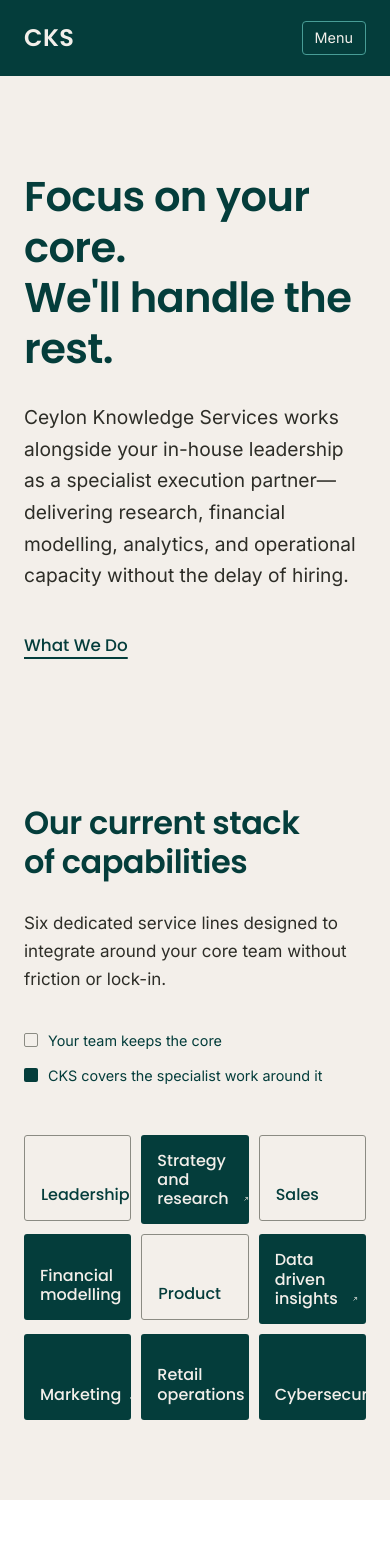
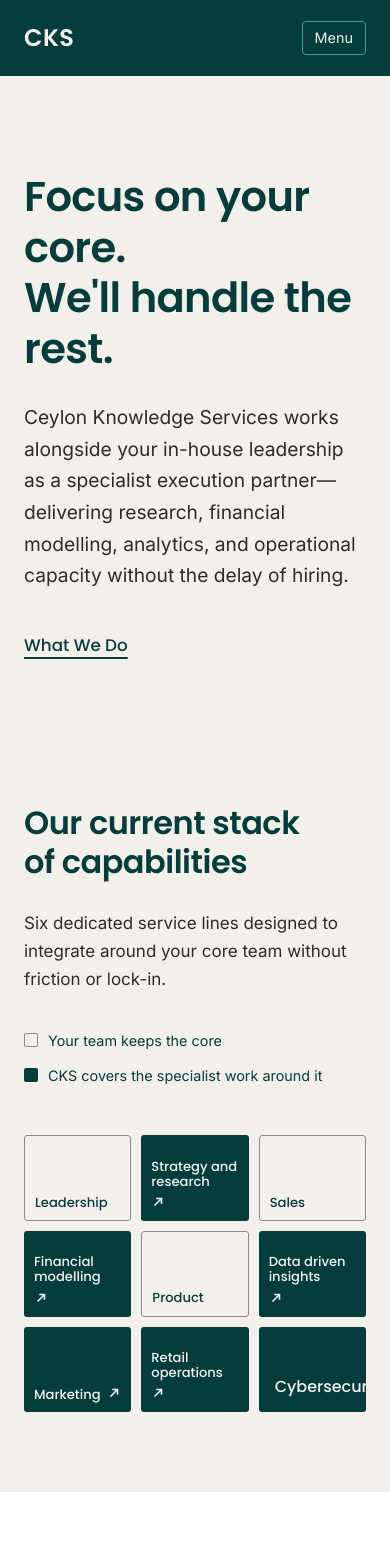
Before and after one commit to poornabhagya/cloud-knowledge, a Next.js app: page / in a window 390 px wide. Shown: the top 1568 px of the page. Built offline with nearby package versions, Linux system fonts and the light colour scheme.

Commit message:
fix mobile repo

```diff
--- a/app/globals.css
+++ b/app/globals.css
@@ -21,12 +21,21 @@
 
 body {
   margin: 0;
+  width: 100%;
+  max-width: 100vw;
+  overflow-x: hidden;
   background: var(--cream);
   color: var(--ink);
   font-family: var(--body);
   font-size: 1.0625rem;
   line-height: 1.6;
   -webkit-font-smoothing: antialiased;
+}
+
+html {
+  width: 100%;
+  max-width: 100vw;
+  overflow-x: hidden;
 }
 
 h1, h2, h3, h4, h5, h6 {
@@ -43,6 +52,7 @@ p {
 }
 
 .wrap {
+  width: 100%;
   max-width: var(--max);
   margin: 0 auto;
   padding: 0 var(--gutter);
--- a/app/page.tsx
+++ b/app/page.tsx
@@ -33,8 +33,8 @@ export default function Home() {
   return (
     <main>
       {/* ===== Hero Section ===== */}
-      <section className="pt-24 pb-16 md:pt-28 md:pb-20">
-        <div className="wrap">
+      <section className="pt-24 pb-16 md:pt-28 md:pb-20 overflow-hidden">
+        <div className="wrap w-full max-w-full">
           <h1 className="text-[clamp(2.6rem,6vw,4.6rem)] text-[var(--teal)] max-w-[16ch] leading-[1.28] tracking-[-0.015em] font-semibold">
             Focus on your core.
             <br />
@@ -79,67 +79,67 @@ export default function Home() {
           </div>
 
           {/* 3x3 Grid of Tiles */}
-          <div className="grid grid-cols-3 gap-[10px]">
-            <div className="aspect-[1.25/1] rounded-[3px] border-[1.5px] border-[#8B8B83] p-4 flex items-end font-[family-name:var(--head)] font-medium text-[1rem] leading-[1.2] text-[var(--grey-text)]">
+          <div className="grid w-full max-w-full grid-cols-3 gap-[10px] overflow-hidden">
+            <div className="aspect-[1.25/1] rounded-[3px] border-[1.5px] border-[#8B8B83] p-2.5 sm:p-4 flex items-end font-[family-name:var(--head)] font-medium text-[0.82rem] sm:text-[1rem] leading-[1.15] break-words hyphens-auto min-w-0 text-[var(--grey-text)]">
               Leadership
             </div>
             <Link
               href="/solutions/strategy-research"
-              className="aspect-[1.25/1] rounded-[3px] bg-[var(--teal)] text-[var(--cream)] p-4 flex items-end font-[family-name:var(--head)] font-medium text-[1rem] leading-[1.2] hover:bg-[#022B2A] transition-colors no-underline group"
+              className="aspect-[1.25/1] rounded-[3px] bg-[var(--teal)] text-[var(--cream)] p-2.5 sm:p-4 flex items-end font-[family-name:var(--head)] font-medium text-[0.82rem] sm:text-[1rem] leading-[1.15] break-words hyphens-auto min-w-0 hover:bg-[#022B2A] transition-colors no-underline group"
             >
-              <span className="flex items-end gap-1.5">
+              <span className="flex min-w-0 flex-wrap items-end gap-1.5 break-words">
                 Strategy and research
-                <svg className="w-3.5 h-3.5 mb-0.5 transition-transform group-hover:translate-x-0.5 group-hover:-translate-y-0.5" viewBox="0 0 16 16" fill="none" stroke="currentColor" strokeWidth="1.8">
+                <svg className="w-3.5 h-3.5 mb-0.5 shrink-0 transition-transform group-hover:translate-x-0.5 group-hover:-translate-y-0.5" viewBox="0 0 16 16" fill="none" stroke="currentColor" strokeWidth="1.8">
                   <path d="M4 12 12 4M6 4h6v6" />
                 </svg>
               </span>
             </Link>
-            <div className="aspect-[1.25/1] rounded-[3px] border-[1.5px] border-[#8B8B83] p-4 flex items-end font-[family-name:var(--head)] font-medium text-[1rem] leading-[1.2] text-[var(--grey-text)]">
+            <div className="aspect-[1.25/1] rounded-[3px] border-[1.5px] border-[#8B8B83] p-2.5 sm:p-4 flex items-end font-[family-name:var(--head)] font-medium text-[0.82rem] sm:text-[1rem] leading-[1.15] break-words hyphens-auto min-w-0 text-[var(--grey-text)]">
               Sales
             </div>
             <Link
               href="/solutions/financial-modelling-planning"
-              className="aspect-[1.25/1] rounded-[3px] bg-[var(--teal)] text-[var(--cream)] p-4 flex items-end font-[family-name:var(--head)] font-medium text-[1rem] leading-[1.2] hover:bg-[#022B2A] transition-colors no-underline group"
+              className="aspect-[1.25/1] rounded-[3px] bg-[var(--teal)] text-[var(--cream)] p-2.5 sm:p-4 flex items-end font-[family-name:var(--head)] font-medium text-[0.82rem] sm:text-[1rem] leading-[1.15] break-words hyphens-auto min-w-0 hover:bg-[#022B2A] transition-colors no-underline group"
             >
-              <span className="flex items-end gap-1.5">
+              <span className="flex min-w-0 flex-wrap items-end gap-1.5 break-words">
                 Financial modelling
-                <svg className="w-3.5 h-3.5 mb-0.5 transition-transform group-hover:translate-x-0.5 group-hover:-translate-y-0.5" viewBox="0 0 16 16" fill="none" stroke="currentColor" strokeWidth="1.8">
+                <svg className="w-3.5 h-3.5 mb-0.5 shrink-0 transition-transform group-hover:translate-x-0.5 group-hover:-translate-y-0.5" viewBox="0 0 16 16" fill="none" stroke="currentColor" strokeWidth="1.8">
                   <path d="M4 12 12 4M6 4h6v6" />
                 </svg>
               </span>
             </Link>
-            <div className="aspect-[1.25/1] rounded-[3px] border-[1.5px] border-[#8B8B83] p-4 flex items-end font-[family-name:var(--head)] font-medium text-[1rem] leading-[1.2] text-[var(--grey-text)]">
+            <div className="aspect-[1.25/1] rounded-[3px] border-[1.5px] border-[#8B8B83] p-2.5 sm:p-4 flex items-end font-[family-name:var(--head)] font-medium text-[0.82rem] sm:text-[1rem] leading-[1.15] break-words hyphens-auto min-w-0 text-[var(--grey-text)]">
               Product
             </div>
             <Link
               href="/solutions/data-driven-insights"
-              className="aspect-[1.25/1] rounded-[3px] bg-[var(--teal)] text-[var(--cream)] p-4 flex items-end font-[family-name:var(--head)] font-medium text-[1rem] leading-[1.2] hover:bg-[#022B2A] transition-colors no-underline group"
+              className="aspect-[1.25/1] rounded-[3px] bg-[var(--teal)] text-[var(--cream)] p-2.5 sm:p-4 flex items-end font-[family-name:var(--head)] font-medium text-[0.82rem] sm:text-[1rem] leading-[1.15] break-words hyphens-auto min-w-0 hover:bg-[#022B2A] transition-colors no-underline group"
             >
-              <span className="flex items-end gap-1.5">
+              <span className="flex min-w-0 flex-wrap items-end gap-1.5 break-words">
                 Data driven insights
-                <svg className="w-3.5 h-3.5 mb-0.5 transition-transform group-hover:translate-x-0.5 group-hover:-translate-y-0.5" viewBox="0 0 16 16" fill="none" stroke="currentColor" strokeWidth="1.8">
+                <svg className="w-3.5 h-3.5 mb-0.5 shrink-0 transition-transform group-hover:translate-x-0.5 group-hover:-translate-y-0.5" viewBox="0 0 16 16" fill="none" stroke="currentColor" strokeWidth="1.8">
                   <path d="M4 12 12 4M6 4h6v6" />
                 </svg>
               </span>
             </Link>
             <Link
               href="/solutions/marketing"
-              className="aspect-[1.25/1] rounded-[3px] bg-[var(--teal)] text-[var(--cream)] p-4 flex items-end font-[family-name:var(--head)] font-medium text-[1rem] leading-[1.2] hover:bg-[#022B2A] transition-colors no-underline group"
+              className="aspect-[1.25/1] rounded-[3px] bg-[var(--teal)] text-[var(--cream)] p-2.5 sm:p-4 flex items-end font-[family-name:var(--head)] font-medium text-[0.82rem] sm:text-[1rem] leading-[1.15] break-words hyphens-auto min-w-0 hover:bg-[#022B2A] transition-colors no-underline group"
             >
-              <span className="flex items-end gap-1.5">
+              <span className="flex min-w-0 flex-wrap items-end gap-1.5 break-words">
                 Marketing
-                <svg className="w-3.5 h-3.5 mb-0.5 transition-transform group-hover:translate-x-0.5 group-hover:-translate-y-0.5" viewBox="0 0 16 16" fill="none" stroke="currentColor" strokeWidth="1.8">
+                <svg className="w-3.5 h-3.5 mb-0.5 shrink-0 transition-transform group-hover:translate-x-0.5 group-hover:-translate-y-0.5" viewBox="0 0 16 16" fill="none" stroke="currentColor" strokeWidth="1.8">
                   <path d="M4 12 12 4M6 4h6v6" />
                 </svg>
               </span>
             </Link>
             <Link
               href="/solutions/retail-operations"
-              className="aspect-[1.25/1] rounded-[3px] bg-[var(--teal)] text-[var(--cream)] p-4 flex items-end font-[family-name:var(--head)] font-medium text-[1rem] leading-[1.2] hover:bg-[#022B2A] transition-colors no-underline group"
+              className="aspect-[1.25/1] rounded-[3px] bg-[var(--teal)] text-[var(--cream)] p-2.5 sm:p-4 flex items-end font-[family-name:var(--head)] font-medium text-[0.82rem] sm:text-[1rem] leading-[1.15] break-words hyphens-auto min-w-0 hover:bg-[#022B2A] transition-colors no-underline group"
             >
-              <span className="flex items-end gap-1.5">
+              <span className="flex min-w-0 flex-wrap items-end gap-1.5 break-words">
                 Retail operations
-                <svg className="w-3.5 h-3.5 mb-0.5 transition-transform group-hover:translate-x-0.5 group-hover:-translate-y-0.5" viewBox="0 0 16 16" fill="none" stroke="currentColor" strokeWidth="1.8">
+                <svg className="w-3.5 h-3.5 mb-0.5 shrink-0 transition-transform group-hover:translate-x-0.5 group-hover:-translate-y-0.5" viewBox="0 0 16 16" fill="none" stroke="currentColor" strokeWidth="1.8">
                   <path d="M4 12 12 4M6 4h6v6" />
                 </svg>
               </span>
@@ -161,7 +161,7 @@ export default function Home() {
 
       {/* ===== Testimonials (Native Scroll-Snap) ===== */}
       <section className="py-24 bg-white overflow-hidden">
-        <div className="wrap">
+        <div className="wrap w-full max-w-full overflow-hidden">
           <div className="grid grid-cols-1 md:grid-cols-[1fr_auto] gap-8 items-end mb-14">
             <div>
               <h2 className="text-[clamp(2rem,3.6vw,2.9rem)] text-[var(--teal)] max-w-[20ch] leading-[1.3] tracking-[-0.015em] font-semibold">
```
